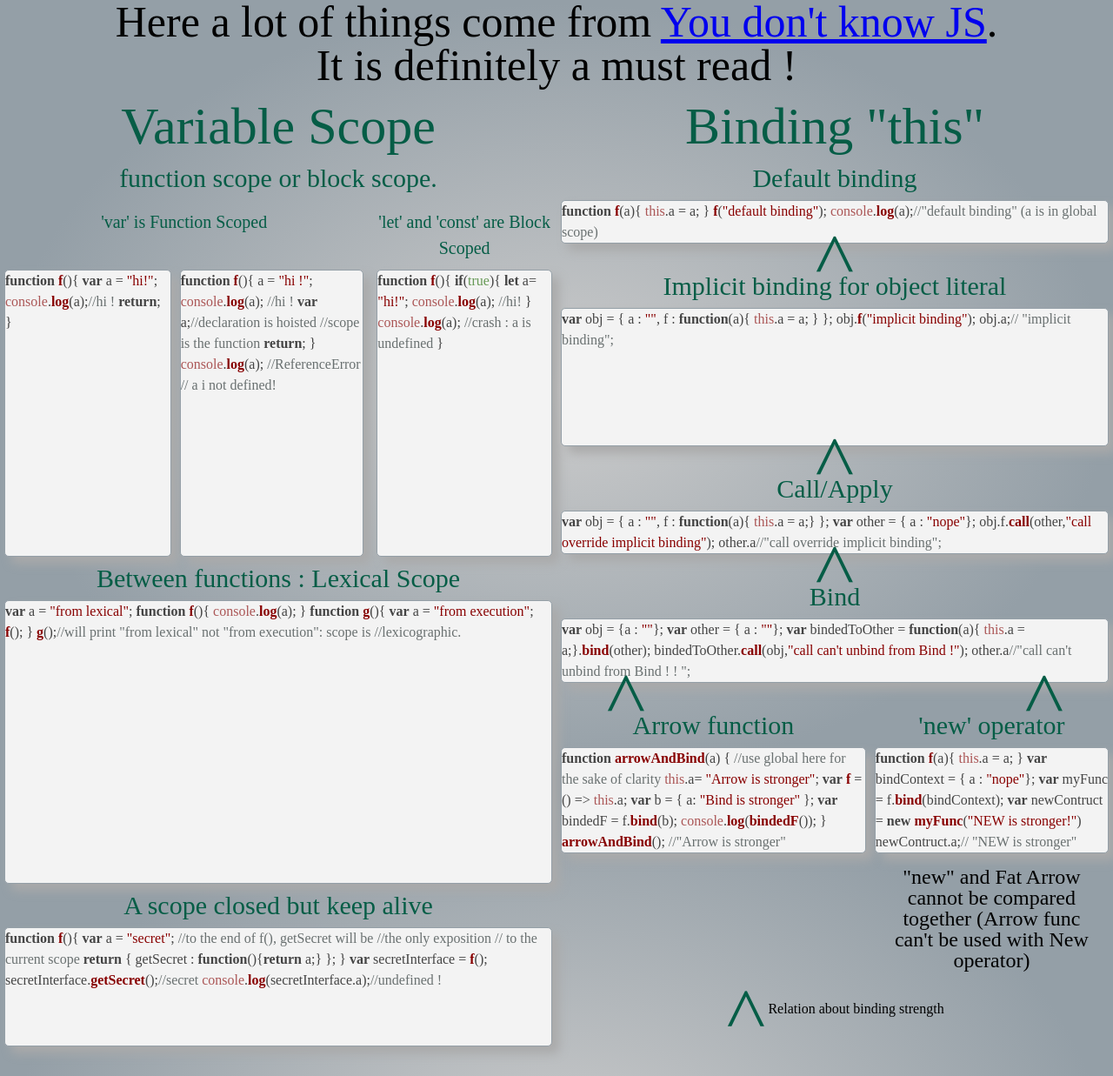
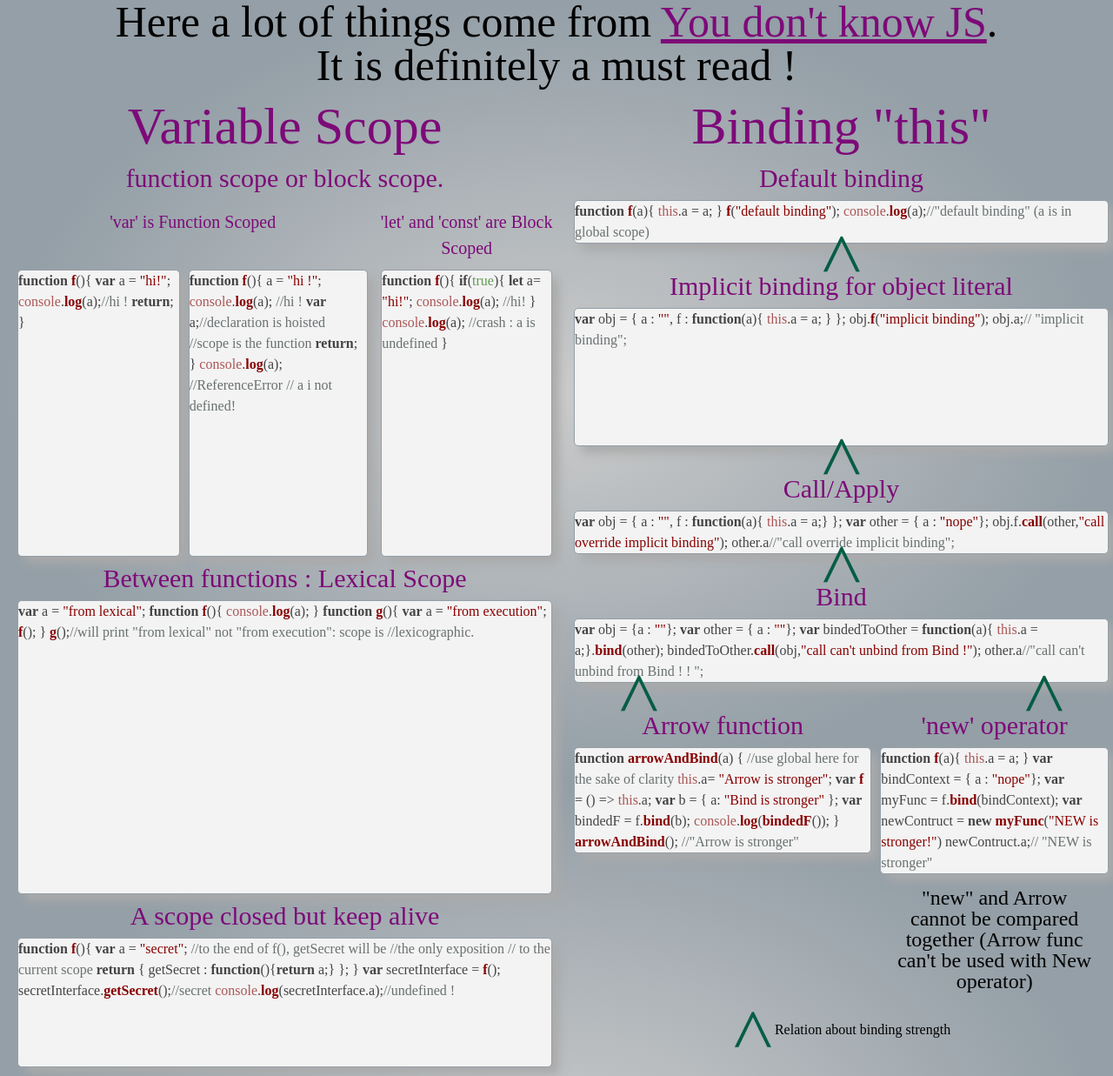
Before and after one commit to Ealv/ealv.github.io, a Jekyll site: the page _posts/2015-10-10-scopeandBinding.html, which Jekyll copies as it is, in a window 1280 px wide. Shown: the whole page at 87% size. Built offline with Jekyll 4.4.1, drawn with Linux system fonts in a browser that asks for light colours; nearby versions of some CDN libraries; Markdown is read by kramdown in place of the engine named in the settings; comment, search, counter and statistics services are not loaded.

Commit message:
scope clean style

```diff
--- a/_posts/2015-10-10-scopeandBinding.html
+++ b/_posts/2015-10-10-scopeandBinding.html
@@ -45,6 +45,10 @@ body {
   width: 100%;
   line-height: 150%;
 }
+
+#col1 {
+	margin : 0 15px;
+}
 #col1,
 #col2 {
   padding: 10px 0;
@@ -54,8 +58,11 @@ body {
   justify-content: flex-start;
 }
 
+a,.title {
+	color :#7D0A78;
+}
+
 .title {
-  color: #055D46;
   margin: 5px 0;
   padding: 5px 0;
 
@@ -303,7 +310,7 @@ var newContruct = new&nbsp;myFunc("NEW is stronger!")<br>
 newContruct.a;// "NEW is stronger"<br>
 </div>
 	<div class="row" style="padding:0 20px;margin-top:15px;font-size:24px;line-height:24px;text-align:center">
-		"new" and Fat Arrow cannot be compared together (Arrow func can't be used with New operator)
+		"new" and Arrow cannot be compared together (Arrow func can't be used with New operator)
 	</div>
 
 <div>
```
